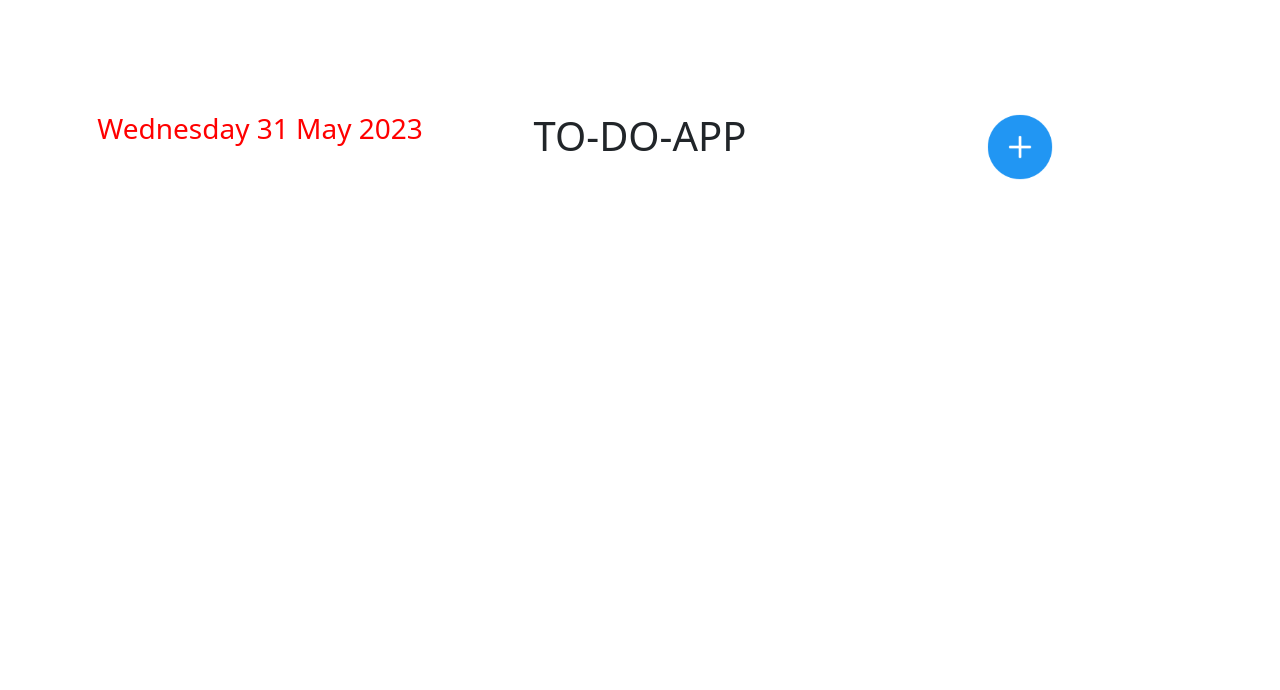
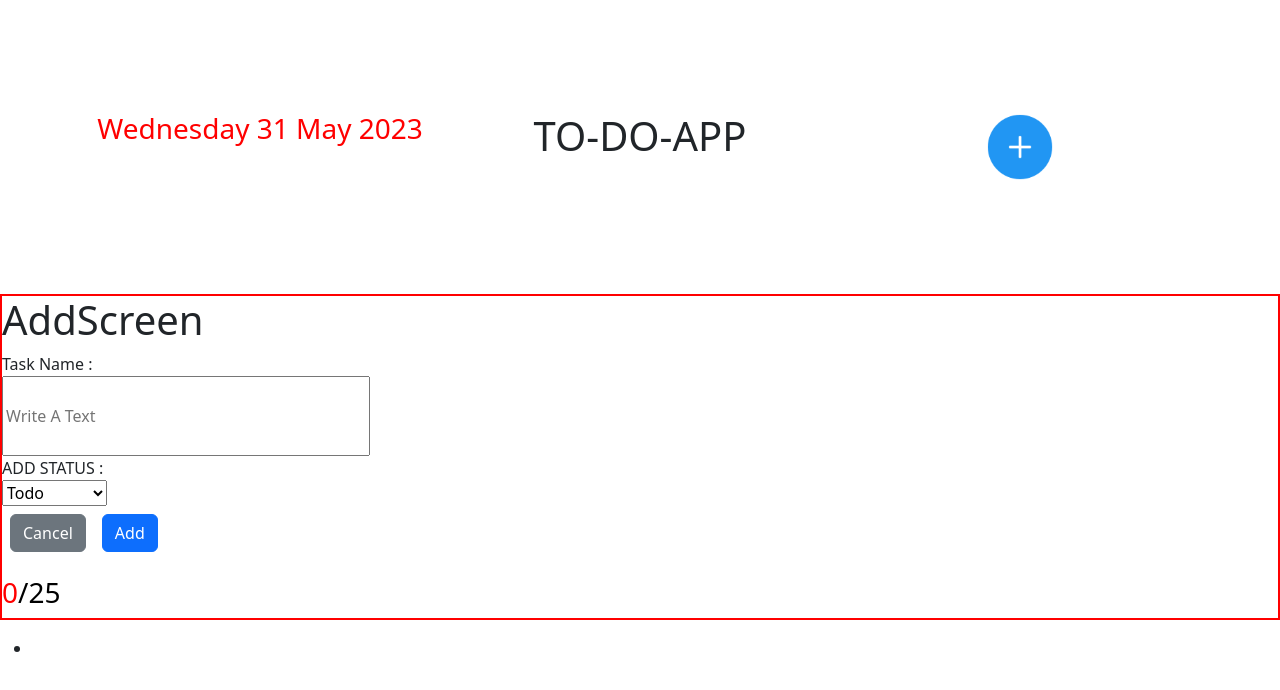
Before and after one commit to balaji1610/Neulancers_Todo, a React (Create React App) app: page / in a window 1280 px wide. Both pictures are taken after a click on the element 1020 px from the left and 147 px from the top of the page. Shown: the top 690 px of the page. Built offline with nearby package versions, Linux system fonts and the light colour scheme.

Commit message:
Add_screen_Layout

```diff
--- a/src/Components/BtnComponent.jsx
+++ b/src/Components/BtnComponent.jsx
@@ -1,7 +1,13 @@
-export default function BtnComponent({ className, onClick, type, label }) {
+export default function BtnComponent({
+  className,
+  onClick,
+  type,
+  label,
+  style,
+}) {
   return (
     <div>
-      <button className={className} onClick={onClick} type={type}>
+      <button className={className} onClick={onClick} type={type} style={style}>
         {label}
       </button>
     </div>
--- /dev/null
+++ b/src/Components/InputComponent.jsx
@@ -0,0 +1,23 @@
+export default function InputComponent({
+  type,
+  name,
+  placeholder,
+  value,
+  onChange,
+  style,
+  disabled,
+}) {
+  return (
+    <div>
+      <input
+        type="text"
+        name={name}
+        placeholder={placeholder}
+        value={value}
+        onChange={onChange}
+        style={style}
+        disabled={disabled}
+      />
+    </div>
+  );
+}
--- /dev/null
+++ b/src/Containers/AddScreen.jsx
@@ -0,0 +1,68 @@
+import { useState } from "react";
+import BtnComponent from "../Components/BtnComponent";
+import InputComponent from "../Components/InputComponent";
+import Dropdown from "../Components/DropdownComponent";
+export default function AddScreen({
+  onClick,
+  inputChange,
+  dropdown,
+  SubmitHandleClick,
+  textarea,
+  getStatus,
+}) {
+  const options = [
+    { value: "Todo", label: "Todo" },
+    { value: "Pending", label: "Pending" },
+    { value: "Completed", label: "Completed" },
+  ];
+  return (
+    <div>
+      <div style={{ border: "2px solid red" }}>
+        <h1>AddScreen</h1>
+        <form onSubmit={SubmitHandleClick}>
+          Task Name :{" "}
+          <InputComponent
+            value={textarea}
+            placeholder="Write A Text"
+            maxlength="25"
+            onChange={inputChange}
+            style={{ width: "46vh", height: "10vh" }}
+          />
+          ADD STATUS :
+          <Dropdown value={getStatus} options={options} onChange={dropdown} />
+          <div class="d-flex flex-row mb-3">
+            <div class="p-2">
+              <BtnComponent
+                type="button"
+                className="btn btn-secondary"
+                label="Cancel"
+                onClick={onClick}
+              />
+            </div>
+            <div class="p-2">
+              {" "}
+              <BtnComponent
+                type="submit"
+                className="btn btn-primary"
+                label="Add"
+                style={{
+                  cursor:
+                    textarea.length && getStatus.length > 0
+                      ? "pointer"
+                      : "not-allowed",
+                }}
+              />
+            </div>
+          </div>
+        </form>
+
+        <div>
+          <span style={{ color: "red", display: "inline-block" }}>
+            <h3>{textarea.length}</h3>
+          </span>
+          <h3 style={{ color: "#000000", display: "inline-block" }}>/25</h3>
+        </div>
+      </div>
+    </div>
+  );
+}
--- a/src/Containers/TopHomeScreen.jsx
+++ b/src/Containers/TopHomeScreen.jsx
@@ -2,7 +2,7 @@ import CurrentDate from "./CurrentDate";
 
 import ImageComponent from "../Components/ImageComponent";
 import AddPlusIcon from "../Images/AddPlusIcon.png";
-export default function TopHomeScreen() {
+export default function TopHomeScreen({ onClick }) {
   return (
     <div>
       <div className="container text-center TopHomeScreen_Top">
@@ -16,7 +16,10 @@ export default function TopHomeScreen() {
               <h1>TO-DO-APP</h1>{" "}
             </div>
             <div className="col-md-4 col-sm-4">
-              <span style={{ cursor: "pointer", display: "inline-block" }}>
+              <span
+                style={{ cursor: "pointer", display: "inline-block" }}
+                onClick={onClick}
+              >
                 {" "}
                 <ImageComponent
                   src={AddPlusIcon}
--- a/src/Page/Home.jsx
+++ b/src/Page/Home.jsx
@@ -1,9 +1,87 @@
 import TopHomeScreen from "../Containers/TopHomeScreen";
+import AddScreen from "../Containers/AddScreen";
+import { useState } from "react";
+// import { Todoitems } from "../Utillis/Todoitems";
+let id = 1;
+export default function Home() {
+  const [Dataarray, setDataArray] = useState([
+    { id: "", taskname: "", status: "" },
+  ]);
 
-export default function Home() {
+  //AddscrenModule
+  const [addmodel, setModel] = useState(false);
+  const AddscrenModule = (function () {
+    const handleAddicon = () => {
+      setModel(true);
+      console.log(Dataarray);
+    };
+
+    const handleCancelAddicon = () => {
+      setModel(false);
+    };
+
+    return {
+      handleAddicon,
+      handleCancelAddicon,
+    };
+  })();
+  const { handleAddicon, handleCancelAddicon } = AddscrenModule;
+
+  //AddModel
+  const [textarea, setTextArea] = useState("");
+  const [getStatus, setGetStatus] = useState("");
+
+  const changeTextarea = (e) => {
+    const value = e.target.value;
+    if (value.length <= 25) {
+      setTextArea(value);
+    }
+  };
+
+  const changeGetValue = (e) => {
+    setGetStatus(e.target.value);
+  };
+
+  const SubmitHandleClick = (e) => {
+    e.preventDefault();
+    setTextArea("");
+    setGetStatus("");
+    const update = [
+      ...Dataarray,
+      { id: id++, taskname: textarea, status: getStatus },
+    ];
+
+    setDataArray(update);
+  };
+  console.log(Dataarray, "Dataarray");
   return (
     <div>
-      <TopHomeScreen />
+      <TopHomeScreen onClick={handleAddicon} />
+
+      {addmodel && (
+        <AddScreen
+          onClick={handleCancelAddicon}
+          inputChange={changeTextarea}
+          dropdown={changeGetValue}
+          SubmitHandleClick={SubmitHandleClick}
+          textarea={textarea}
+          getStatus={getStatus}
+        />
+      )}
+
+      {Dataarray.map((elm) => {
+        const { id, taskname, status } = elm;
+        return (
+          <>
+            <ul>
+              <li key={id}>
+                <p> {taskname}</p>
+                <p> {status}</p>
+              </li>
+            </ul>
+          </>
+        );
+      })}
     </div>
   );
 }
--- /dev/null
+++ b/src/Utillis/Todoitems.js
@@ -0,0 +1 @@
+export const Todoitems = [{ id: "", taskname: "", status: "" }];
```
